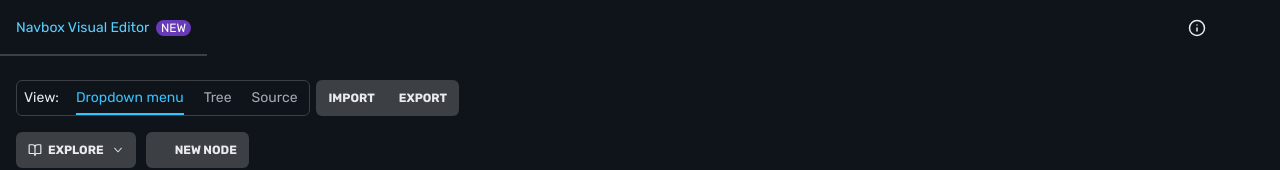
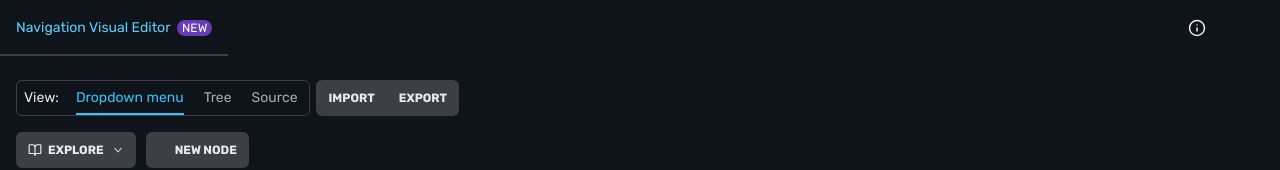
Before and after one commit to thundiverter/fandom-tools-old, a React (Vite) app: page / in a window 1280 px wide. Shown: the top 170 px of the page. Built offline with nearby package versions, Linux system fonts and the light colour scheme; some icons are missing.

Commit message:
Navbox -> Navigation

```diff
--- a/src/i18n.js
+++ b/src/i18n.js
@@ -19,7 +19,7 @@ const resources = {
                 "Blog", "Blog talk", "Module", "Module talk", "Message Wall", "Map", "Map talk", "Special"],
             "tools": {
                 "navigation": {
-                    title: "Navbox Visual Editor",
+                    title: "Navigation Visual Editor",
                     description: [
                         { text: "A visual editor for navigation menu for your wiki. Make one from scratch (or import an existing one), get source code, copy it and then paste to the " },
                         { text: "MediaWiki:Wiki-navigation", color: "blue", bold: true },
```
